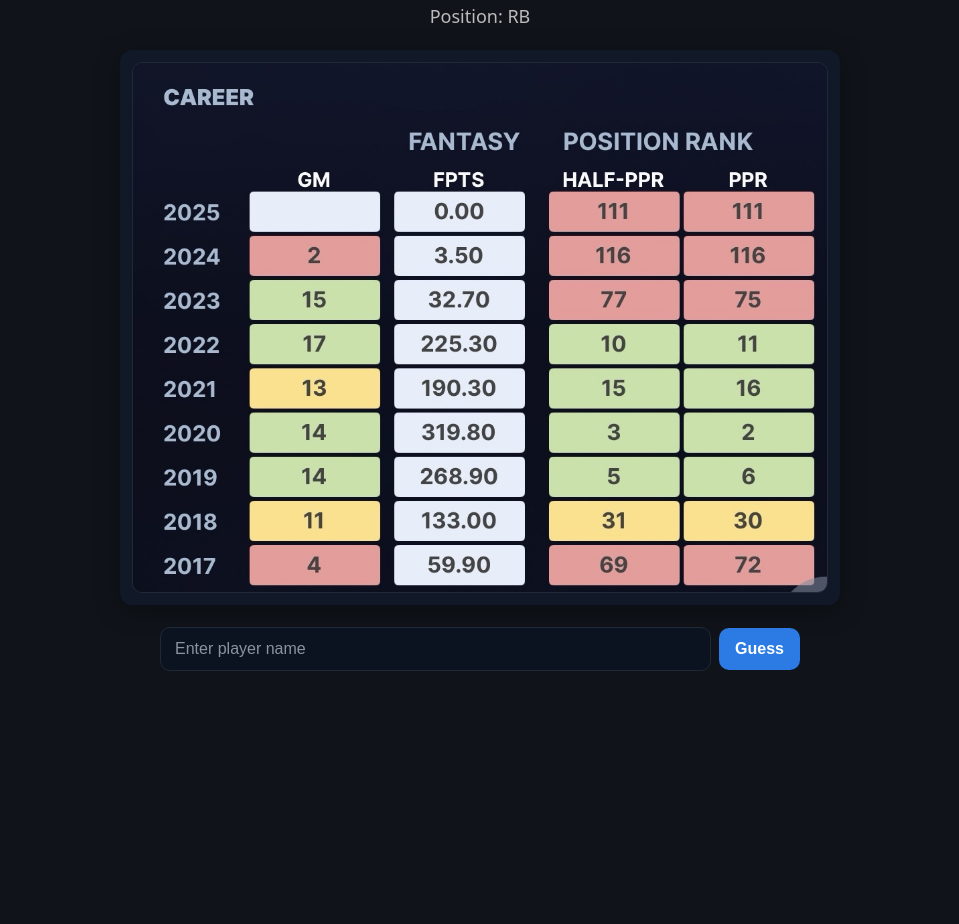
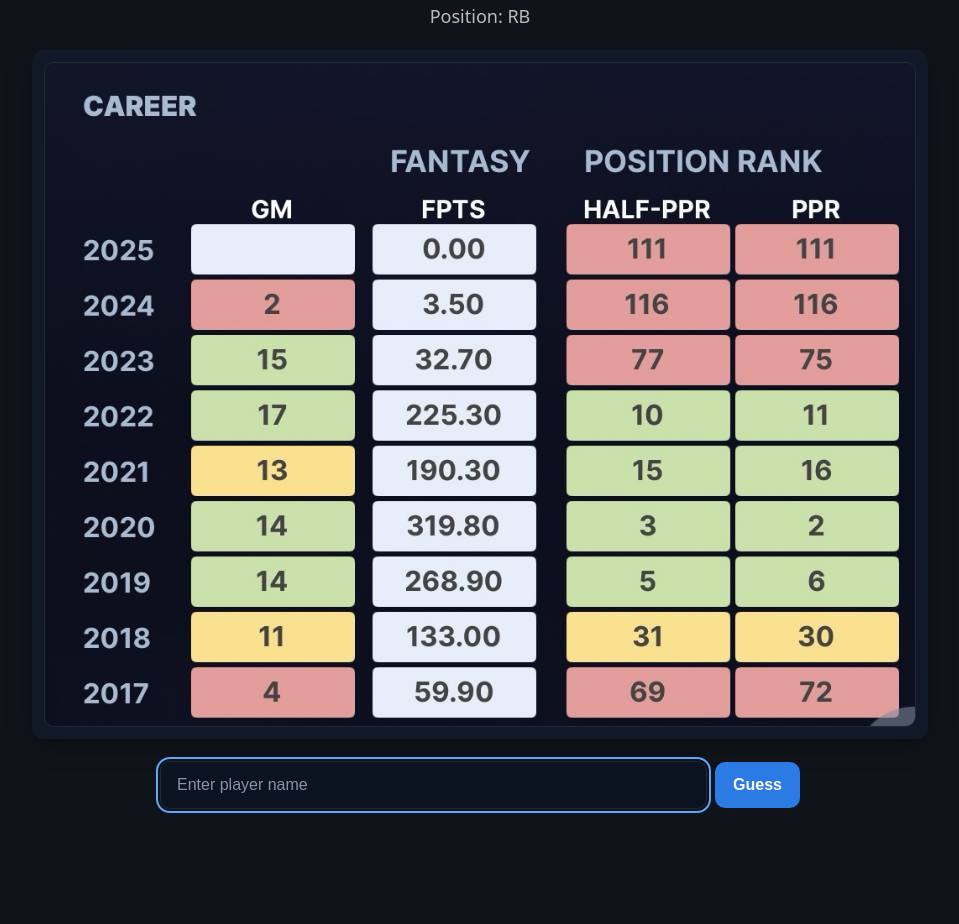
Before and after one commit to stefaniebaarman/nfl-trivia, a plain HTML site: page index.html in a window 1280 px wide. Shown: the part 89-1013 px from the top of the page, without its empty margins (160-1119 px from the left). Before the commit the page ends 875 px from the top, so only its background shows below. Drawn offline with Linux system fonts and the light colour scheme.

Commit message:
updated styling

```diff
--- a/index.html
+++ b/index.html
@@ -4,7 +4,7 @@
   <meta charset="UTF-8" />
   <title>NFL Fantasy Trivia</title>
 
-  <!-- Mobile-friendly viewport + iOS status bar color -->
+  <!-- Mobile-friendly viewport -->
   <meta name="viewport" content="width=device-width, initial-scale=1, viewport-fit=cover" />
   <meta name="theme-color" content="#10141a" />
 
@@ -32,11 +32,10 @@
       -webkit-text-size-adjust: 100%;
     }
 
-    /* Layout wrapper */
     .container{
       max-width: 960px;
       margin: 0 auto;
-      min-height: 100svh;                 /* safe on mobile with dynamic bars */
+      min-height: 100svh;
       padding: 24px clamp(16px, 4vw, 32px) 48px;
       display: flex;
       flex-direction: column;
@@ -46,12 +45,10 @@
       text-align: center;
     }
 
-    /* Headings */
     h1{
       margin: 0 0 6px 0;
       font-weight: 700;
       font-size: clamp(22px, 4.6vw, 36px);
-      letter-spacing: .2px;
     }
     #playerPosition{
       margin: 0 0 8px 0;
@@ -59,25 +56,26 @@
       font-size: clamp(14px, 3.6vw, 18px);
     }
 
-    /* Image panel */
     .image-card{
+      width: 100%;
+      margin: 0 auto;
       background: var(--panel);
       border-radius: var(--radius);
       padding: clamp(8px, 2.4vw, 12px);
       box-shadow: var(--shadow);
-      max-width: 100%;
-      width: min(720px, 100%);
     }
+
     #playerImage{
       display: block;
       width: 100%;
       height: auto;
+      max-width: 100%;
       border: 1px solid #1f2937;
       border-radius: 10px;
     }
 
     /* Controls */
-    .controls{
+    .controls {
       display: flex;
       gap: 8px;
       justify-content: center;
@@ -86,21 +84,21 @@
       width: 100%;
       max-width: 640px;
     }
-    .controls input[type="text"]{
-      flex: 1 1 260px;
-      min-width: 0;
-      padding: 12px 14px;
+
+    .controls input[type="text"] {
+      flex: 1 1 auto;
+      padding: 14px 16px;
       font-size: 16px;
       border-radius: 10px;
       border: 1px solid #1f2937;
       background: #0b1220;
       color: var(--text);
-      outline: none;
+      min-width: 0;
     }
-    .controls input::placeholder{ color:#8b93a3; }
+    .controls input::placeholder { color:#8b93a3; }
 
-    .controls button{
-      padding: 12px 16px;
+    .controls button {
+      padding: 14px 18px;
       font-size: 16px;
       border: 0;
       border-radius: 10px;
@@ -108,30 +106,30 @@
       color: #fff;
       font-weight: 600;
       cursor: pointer;
-      touch-action: manipulation;
     }
-    .controls button:hover{ background: var(--accent-hover); }
-    .controls button:active{ transform: translateY(1px); }
+    .controls button:hover { background: var(--accent-hover); }
+    .controls button:active { transform: translateY(1px); }
 
-    /* Feedback */
     #feedback{
       margin-top: 8px;
       font-size: clamp(16px, 3.6vw, 18px);
-      min-height: 1.5em;                 /* prevents layout jump */
+      min-height: 1.5em;
     }
 
     /* Mobile refinements */
     @media (max-width: 480px){
       .container{ padding: 20px 14px 36px; gap: 12px; }
-      .controls{
+      .controls {
         flex-direction: column;
         align-items: stretch;
         gap: 10px;
       }
-      .controls button{ width: 100%; }
+      .controls input[type="text"],
+      .controls button {
+        width: 100%;
+      }
     }
 
-    /* Reduce iOS tap highlight + focus visibility */
     a, button, input{ -webkit-tap-highlight-color: transparent; }
     input:focus-visible, button:focus-visible{
       outline: 2px solid #60a5fa; outline-offset: 2px;
@@ -157,7 +155,6 @@
   </div>
 
   <script>
-    // List of players, images, and positions
     const triviaData = [
       { answer: "Kareem Hunt", position: "RB", img: "images/player1.png" },
       { answer: "Rhamondre Stevenson", position: "RB", img: "images/player2.png" },
@@ -168,15 +165,11 @@
       { answer: "Amari Cooper", position: "WR", img: "images/player7.png" }
     ];
 
-    // Pick one based on today's day (0-6). You can change this logic later.
     const today = new Date();
     const index = today.getDay();
+    // const todayTrivia = triviaData[index];
+    const todayTrivia = triviaData[4]; // hardcoded for testing
 
-    // For testing, you had this hard-coded. Keep or switch to day-based:
-    // const todayTrivia = triviaData[index];
-    const todayTrivia = triviaData[4];
-
-    // Set image and position text
     const imgEl = document.getElementById("playerImage");
     const posEl = document.getElementById("playerPosition");
     const feedbackEl = document.getElementById("feedback");
@@ -184,7 +177,6 @@
     const formEl = document.getElementById("guessForm");
 
     imgEl.src = todayTrivia.img;
-    imgEl.alt = `Career fantasy table for mystery player (${todayTrivia.position})`;
     posEl.textContent = `Position: ${todayTrivia.position}`;
 
     let attempts = 0;
@@ -192,9 +184,7 @@
     function submitGuess(){
       const guess = inputEl.value.trim();
       if (!guess) return;
-
       attempts++;
-
       if (guess.toLowerCase() === todayTrivia.answer.toLowerCase()) {
         feedbackEl.textContent = "✅ Correct!";
       } else if (attempts < 3) {
@@ -204,13 +194,11 @@
       }
     }
 
-    // Handle submit + Enter key
     formEl.addEventListener("submit", (e) => {
       e.preventDefault();
       submitGuess();
     });
 
-    // Quality-of-life: focus the input on load
     window.addEventListener("DOMContentLoaded", () => {
       inputEl.focus({ preventScroll: true });
     });
```
